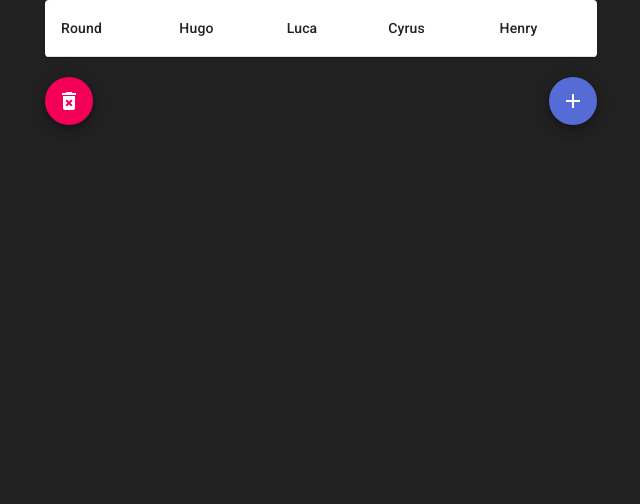
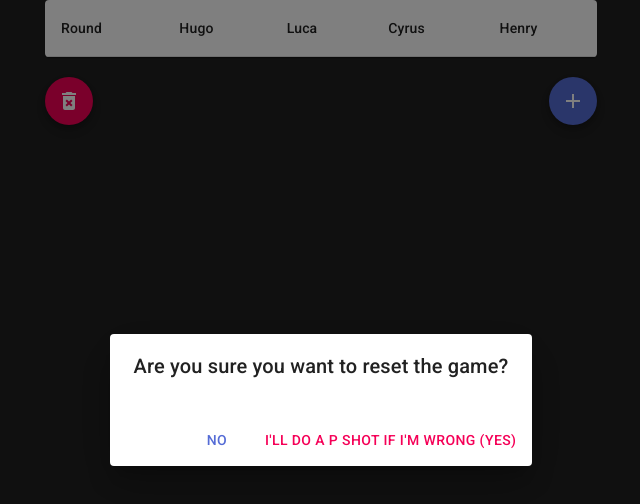
Before and after one commit to lucaciraolo/dots, a React (Create React App) app: page / in a window 1280 px wide. Both pictures are taken after a click on the button 388 px from the left and 101 px from the top of the page. Shown: the top 504 px of the page, without its empty margins (319-959 px from the left). Built offline with nearby package versions, Linux system fonts and the light colour scheme.

Commit message:
confirm reset dialog

```diff
--- a/src/App.js
+++ b/src/App.js
@@ -19,8 +19,10 @@ import SaveIcon from "@material-ui/icons/Save";
 import DeleteForeverIcon from "@material-ui/icons/DeleteForever";
 import ClearIcon from "@material-ui/icons/Clear";
 import { useStickyState } from "./hooks/useStickyState";
+import { ConfirmDialog } from "./ConfirmDialog";
 
 export default function App() {
+  const [confirmDialogOpen, setConfirmDialogOpen] = useState(false);
   const [players, setPlayers] = useStickyState(
     ["Hugo", "Luca", "Cyrus", "Henry"],
     "players"
@@ -50,6 +52,16 @@ export default function App() {
 
   return (
     <Container maxWidth="sm">
+      <ConfirmDialog
+        open={confirmDialogOpen}
+        setOpen={setConfirmDialogOpen}
+        confirmHandler={() => {
+          setRounds([]);
+          setScoreEntry(false);
+          setNewScores(players.map((name) => null));
+          setConfirmDialogOpen(false);
+        }}
+      />
       <Grid container direction="column" justify="space-between">
         <Grid item>
           <TableContainer component={Paper}>
@@ -133,9 +145,7 @@ export default function App() {
               size="medium"
               style={{ marginTop: 20 }}
               onClick={() => {
-                setRounds([]);
-                setScoreEntry(false);
-                setNewScores(players.map((name) => null));
+                setConfirmDialogOpen(true);
               }}
             >
               <DeleteForeverIcon />
--- /dev/null
+++ b/src/ConfirmDialog.js
@@ -0,0 +1,35 @@
+import React from "react";
+import Button from "@material-ui/core/Button";
+import Dialog from "@material-ui/core/Dialog";
+import DialogActions from "@material-ui/core/DialogActions";
+import DialogContent from "@material-ui/core/DialogContent";
+import DialogContentText from "@material-ui/core/DialogContentText";
+import DialogTitle from "@material-ui/core/DialogTitle";
+
+export const ConfirmDialog = ({ open, setOpen, confirmHandler }) => {
+  const handleClose = () => {
+    setOpen(false);
+  };
+
+  return (
+    <Dialog open={open} keepMounted onClose={handleClose}>
+      <DialogTitle id="alert-dialog-slide-title">
+        Are you sure you want to reset the game?
+      </DialogTitle>
+      <DialogContent>
+        {/* <DialogContentText id="alert-dialog-slide-description">
+          Let Google help apps determine location. This means sending anonymous
+          location data to Google, even when no apps are running.
+        </DialogContentText> */}
+      </DialogContent>
+      <DialogActions>
+        <Button onClick={handleClose} color="primary">
+          No
+        </Button>
+        <Button onClick={confirmHandler} color="secondary">
+          I'll do a P shot if I'm wrong (yes)
+        </Button>
+      </DialogActions>
+    </Dialog>
+  );
+};
```
